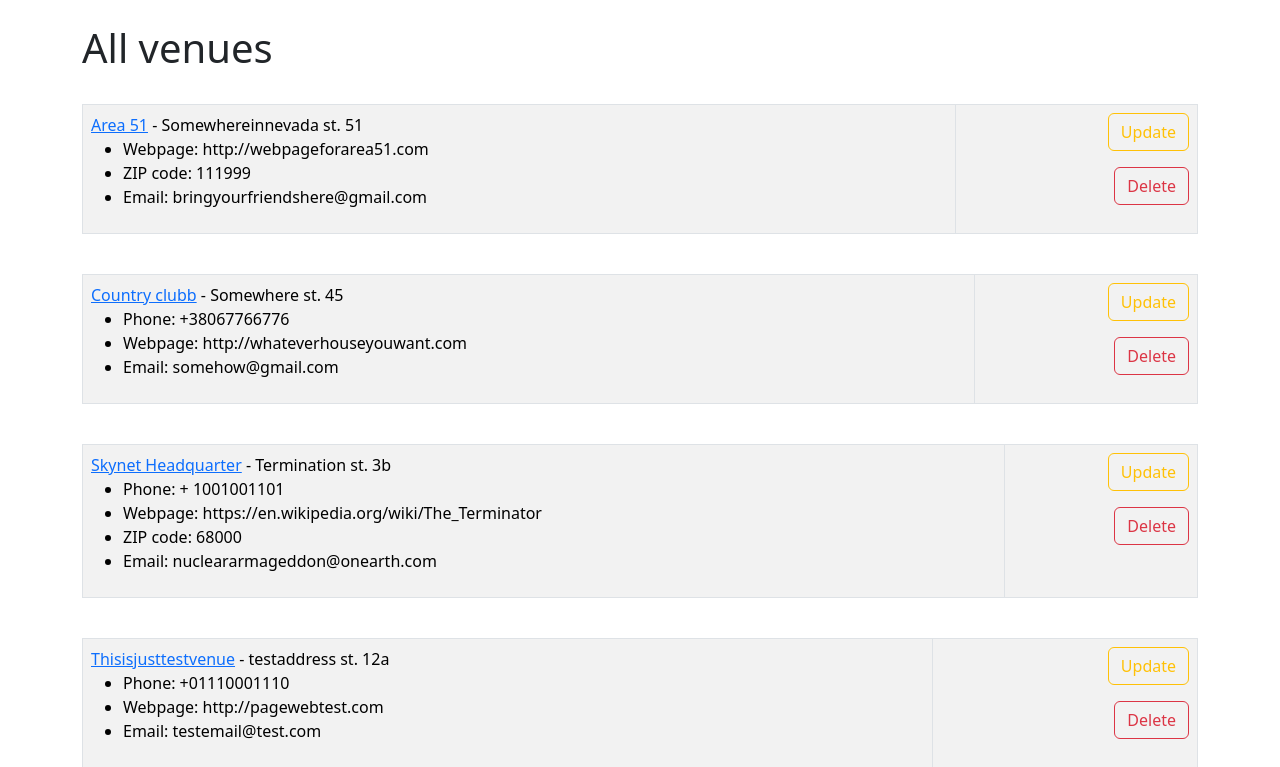
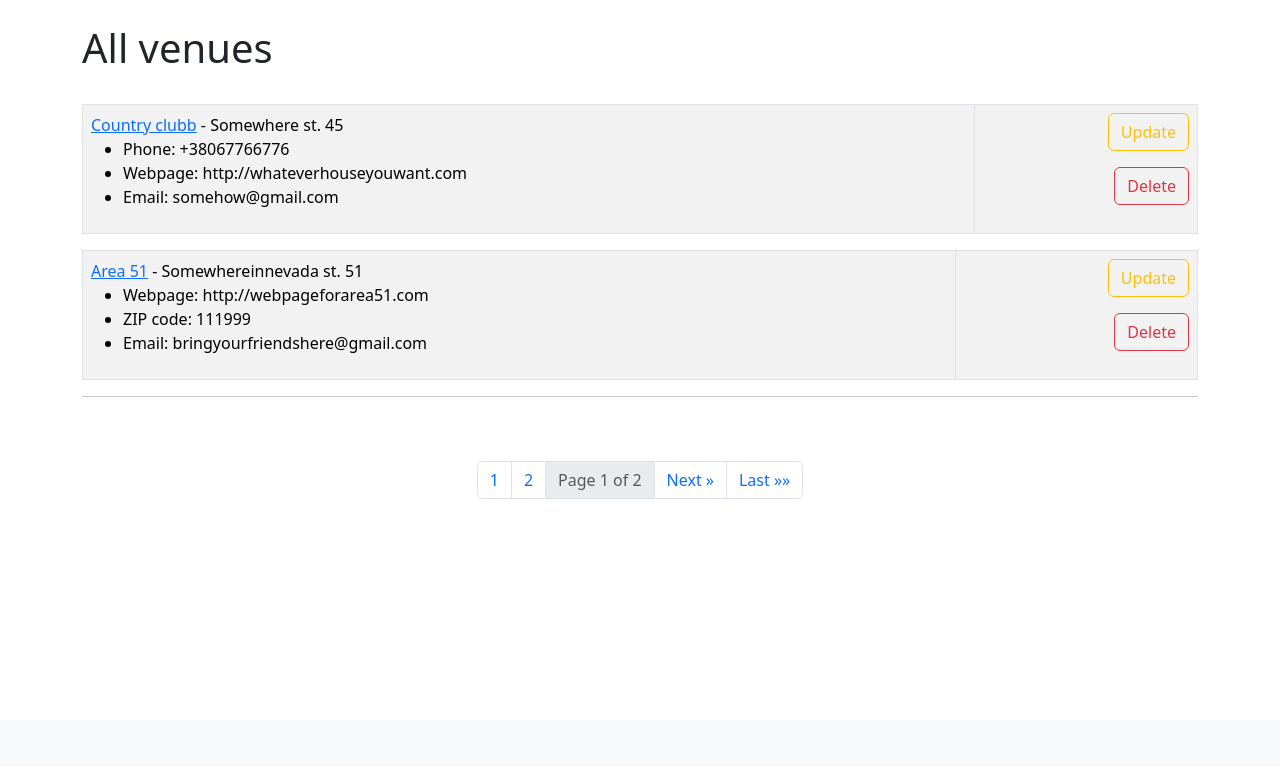
Before and after one commit to RomanNaumenko/club_house_project, a Django app: page /home/venues/ in a window 1280 px wide. Shown: the part 80-847 px from the top of the page. After the commit the page ends 579 px from the top, so only its background shows below. Run offline with Django 4.2, Linux system fonts and the light colour scheme; data comes from the database, SQL or seed files in the repository.

Commit message:
Add pagination and wrap it up with bootstrap 5.

```diff
--- a/event/views.py
+++ b/event/views.py
@@ -1,5 +1,5 @@
 import io
-
+from django.core.paginator import Paginator
 from django.shortcuts import render, redirect
 from .models import ClubUser, Venue, Event
 from .forms import VenueForm, EventForm
@@ -23,8 +23,12 @@ def all_events(request):
 
 def all_venues(request):
     # venues = Venue.objects.all().order_by('?')
-    venues = Venue.objects.all().order_by('name')
-    return render(request, 'events/venues.html', {"venues": venues})
+    # venues = Venue.objects.all().order_by('name')
+    pagy = Paginator(Venue.objects.all(), 2)
+    page = request.GET.get('page')
+    venues = pagy.get_page(page)
+    nums = "a" * venues.paginator.num_pages
+    return render(request, 'events/venues.html', {"venues": venues, 'nums': nums})
 
 
 def add_venue(request):
--- a/templates/events/venues.html
+++ b/templates/events/venues.html
@@ -33,7 +33,32 @@
     </ul></td>
   </tr>
 </table>
+{% endfor %}
+    <hr><br/><br/>
 
-    <br/>
+
+<nav aria-label="Page navigation">
+  <ul class="pagination justify-content-center">
+
+{% if venues.has_previous %}
+	<li class="page-item"><a class="page-link" href="?page=1">&laquo&laquo First</a></li>
+	<li class="page-item"><a class="page-link" href="?page={{venues.previous_page_number}}">&laquo Previous</a></li>
+{% endif %}
+
+{% for i in nums %}
+	<li class="page-item"><a class="page-link" href="?page={{ forloop.counter }}">{{ forloop.counter }}</a></li>
 {% endfor %}
+<li class="page-item disabled"><a href="#" class="page-link">Page {{ venues.number }} of {{ venues.paginator.num_pages }}</a></li>
+
+
+{% if venues.has_next %}
+	<li class="page-item"><a class="page-link" href="?page={{venues.next_page_number}}">Next &raquo</a></li>
+	<li class="page-item"><a class="page-link" href="?page={{venues.paginator.num_pages}}">Last &raquo&raquo</a></li>
+{% endif %}
+
+
+ </ul>
+</nav>
+<br/>
+
 {% endblock %}
```
